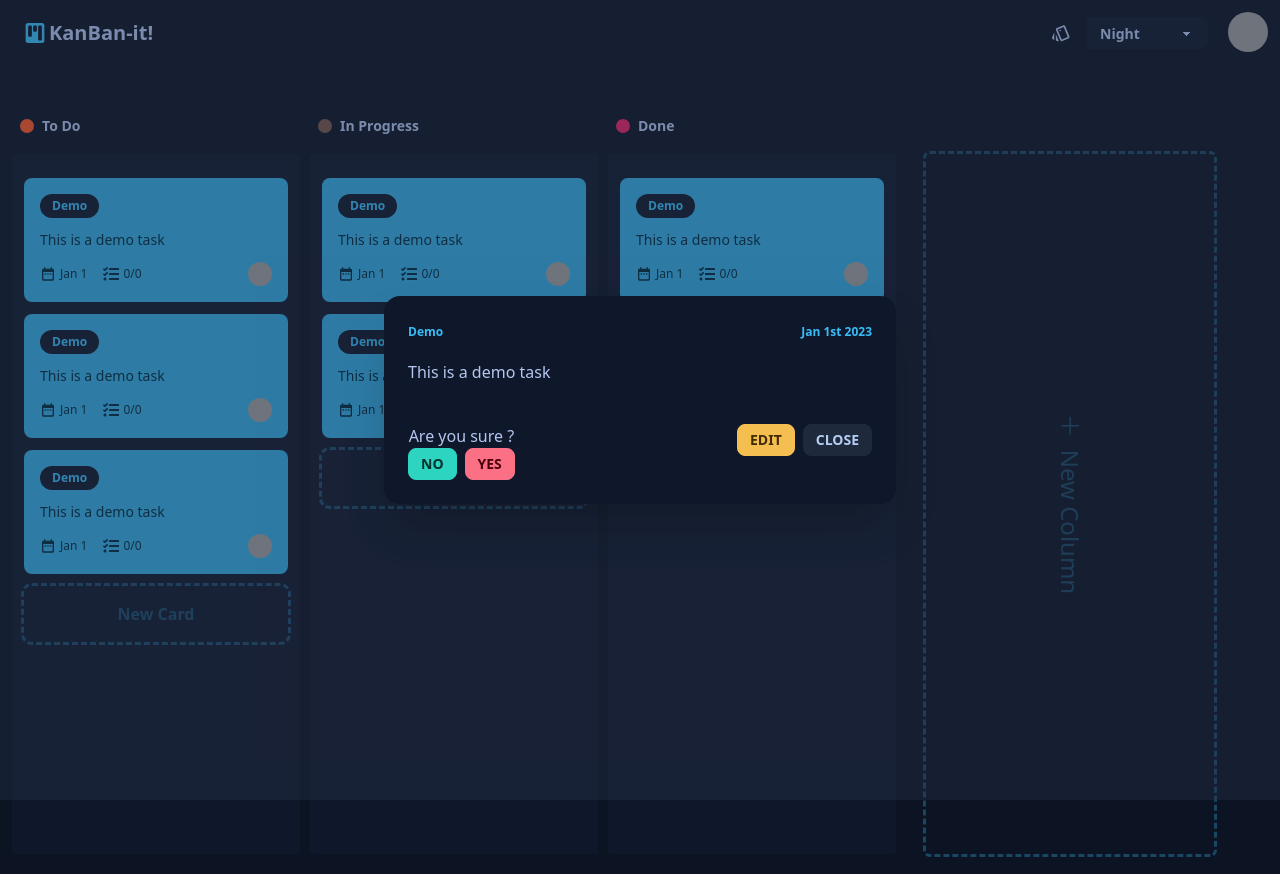
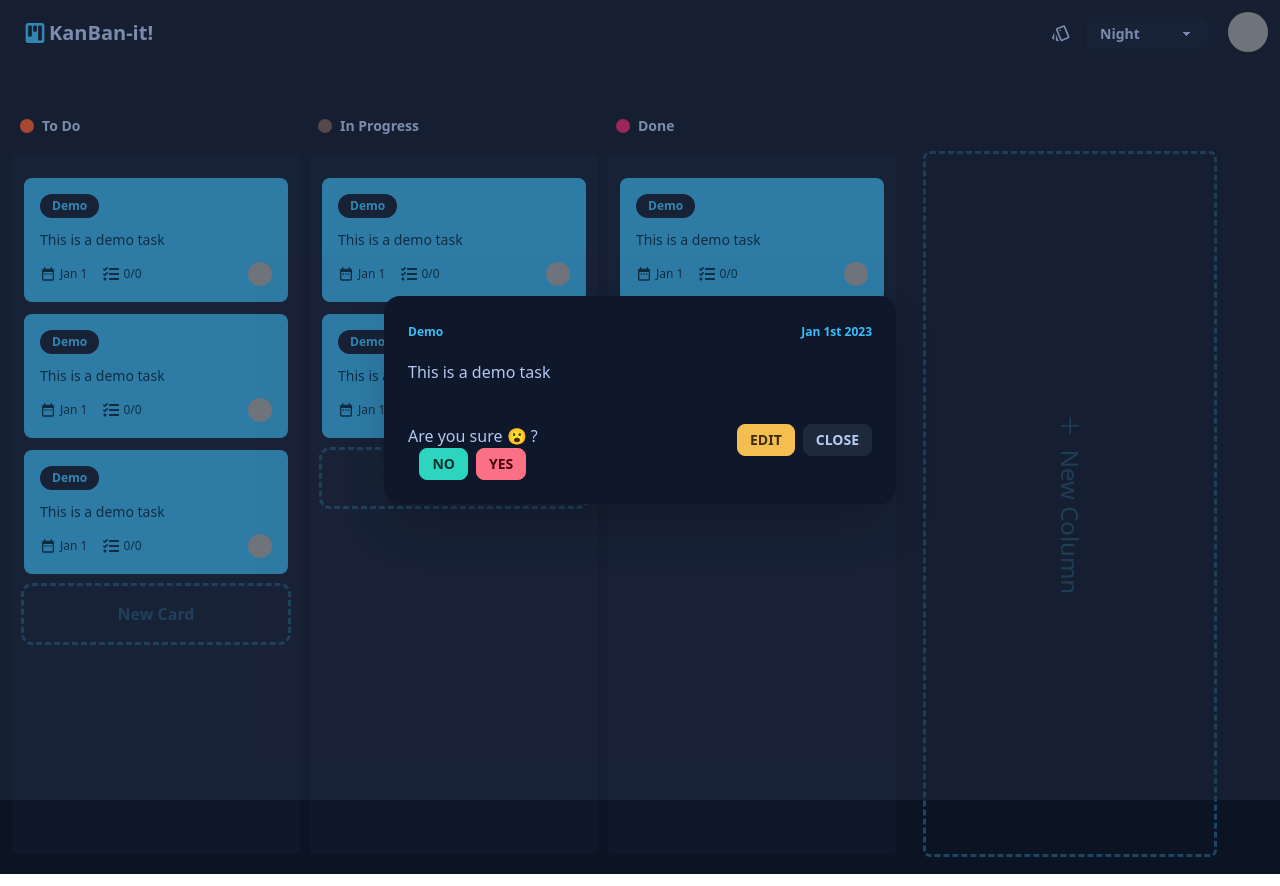
Before and after one commit to ichala/kanban-it, a React (Create React App) app: page /01d5cabc-e0c5-42da-853d-7f167b16db36/view in a window 1280 px wide. Both pictures are taken after a click on the button "DELETE". Built offline with nearby package versions, Linux system fonts and the light colour scheme; grey boxes are pictures that could not be loaded.

Commit message:
Add Emoji

```diff
--- a/src/components/Card/DeleteCard.jsx
+++ b/src/components/Card/DeleteCard.jsx
@@ -23,7 +23,7 @@ const DeleteCard = ({ id, column }) => {
       {ConfirmDelete ? (
         <>
           <div className="flex flex-col text-center justify-center items-center">
-            Are you sure ?
+            Are you sure 😮 ?
             <br />
             <div className="flex flex-row gap-2">
               <button onClick={() => { setConfirmDelete(false); }} type="button" className="btn btn-success btn-sm">
```
